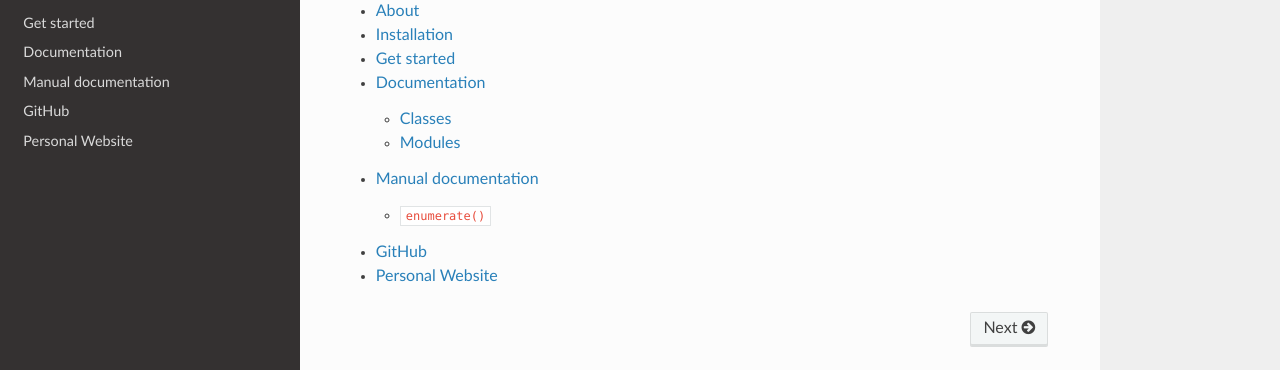
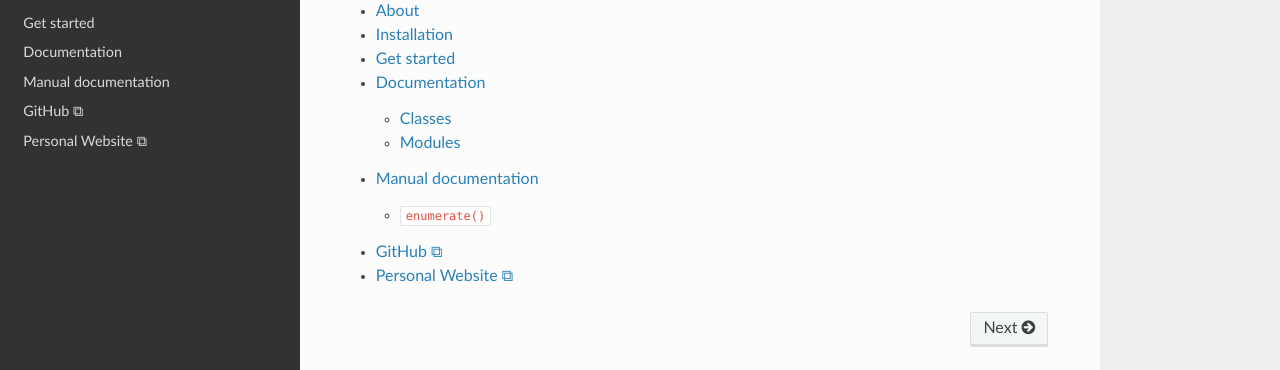
Before and after one commit to SamuelHomberg/packaging_tutorial, a Sphinx documentation site: the page built from docs/source/index.rst, in a window 1280 px wide. Shown: the part 374-744 px from the top of the page. Built offline with Sphinx 7.4.7 and the Read the Docs theme 2.0.0, drawn with Linux system fonts in a browser that asks for light colours.

Commit message:
Add external link symbols (⧉)

```diff
--- a/docs/source/index.rst
+++ b/docs/source/index.rst
@@ -24,5 +24,5 @@ Contents
    Get started <get_started>
    Documentation <documentation>
    Manual documentation <manual_documentation>
-   GitHub <https://github.com/SamuelHomberg/packaging_tutorial>
-   Personal Website <https://samuelhomberg.github.io/>
+   GitHub ⧉ <https://github.com/SamuelHomberg/packaging_tutorial>
+   Personal Website ⧉ <https://samuelhomberg.github.io/>
```
